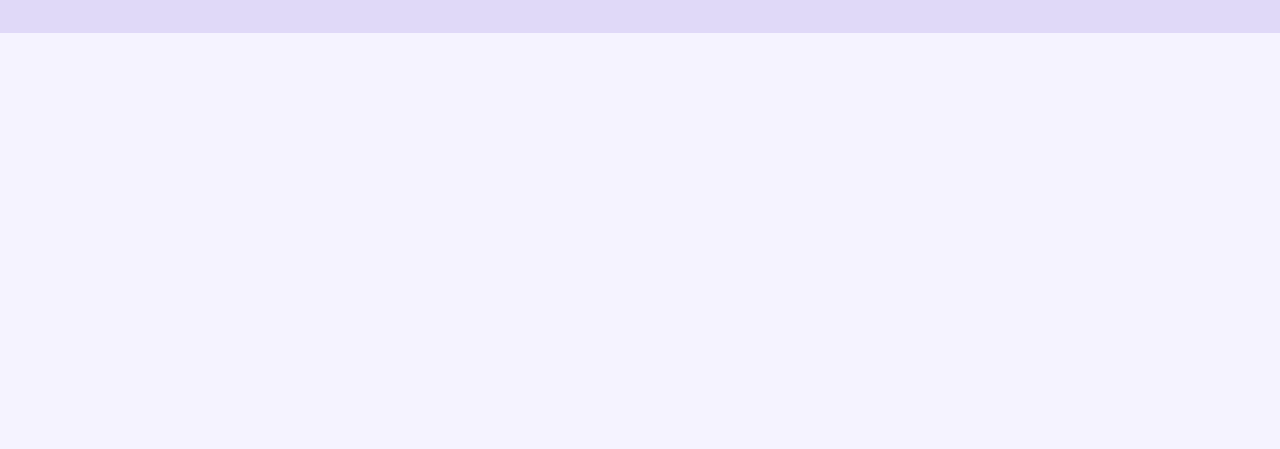
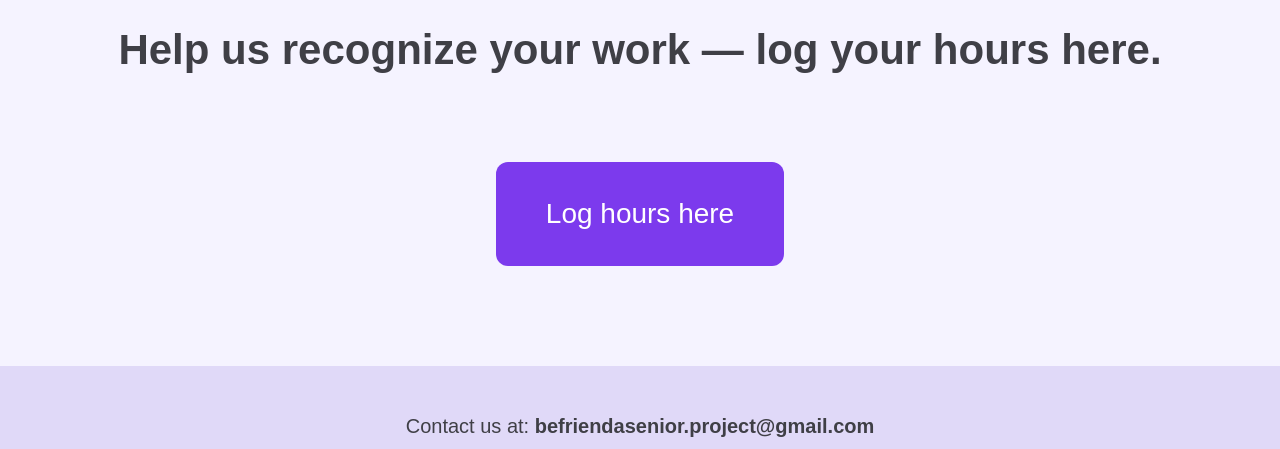
Before and after one commit to salinanguyen/befriend-a-senior, a plain HTML site: page index.html in a window 1280 px wide. Shown: the part 2810-3259 px from the top of the page. Before the commit the page ends 2843 px from the top, so only its background shows below. Drawn offline with Linux system fonts and the light colour scheme.

Commit message:
Update index.html

```diff
--- a/index.html
+++ b/index.html
@@ -95,6 +95,12 @@
     <a href="https://forms.gle/anYq1wdv6ZWmFgdr6" target="_blank" class="button">Sign Up to Volunteer Today</a>
   </section>
 
+  <section>
+    <h2>Help us recognize your work — log your hours here.</h2>
+    <a href="https://docs.google.com/forms/d/1cCTpIEPsN3BkKTkyxmp7NvEbbdYfJWAqM5dZJ3WrM1I/edit" target="_blank" class="button">Log hours here
+    </a>
+  </section>
+
   <footer>
     Contact us at: <strong>befriendasenior.project@gmail.com</strong><br>
     Follow us: <a href="https://instagram.com/befriendasenior" target="_blank">@befriendasenior</a>
```
